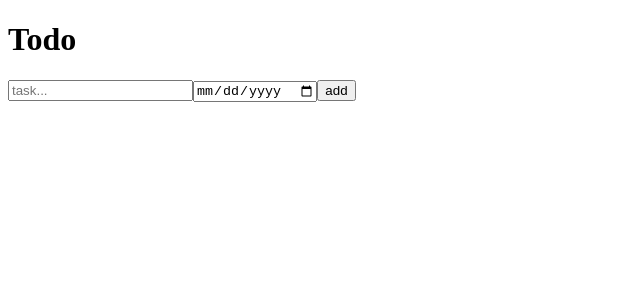
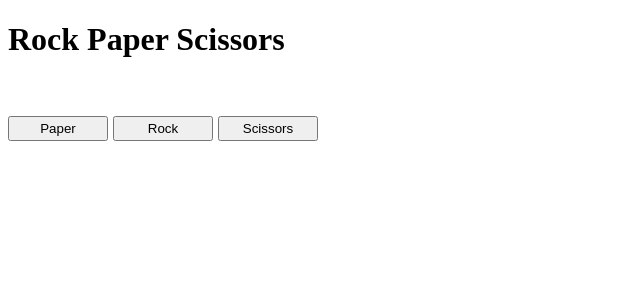
Before and after one commit to muxlisa-maxmudova/typescript, a React (Vite) app: page / in a window 1280 px wide. Shown: the top 300 px of the page, without its empty margins (0-640 px from the left). Built offline with nearby package versions, Linux system fonts and the light colour scheme.

Commit message:
couldn't do the rps

```diff
--- a/src/App.tsx
+++ b/src/App.tsx
@@ -1,9 +1,9 @@
-import Todo from "./State_hook/Todo.tsx";
+import Rock from "./components/Games/Rock.tsx";
 
 const App = () => {
     return (
         <div>
-            <Todo/>
+            <Rock/>
         </div>
     )
 }
--- a/src/State_hook/Todo.tsx
+++ b/src/State_hook/Todo.tsx
@@ -35,11 +35,11 @@ const Todo = () => {
                 onChange={(e)=>{setDate(e.target.value)}}/>
                 <button type={'submit'}>add</button>
             </form>
-            {todo.map((todo)=>(
+            {todo.map((todo, index)=>(
                 <ol key={Math.random()}>
-                    <div>
-                        {todo.name}  {todo.date}
-                        <button style={{ display: todo.name==='' && todo.date==='' && todo.id===0? 'none': 'inline', marginLeft:'5px'}} onClick={() => deleteTodo(todo.id)}>Delete</button>
+                    <div style={{ display: todo.name==='' && todo.date==='' && todo.id===0? 'none': 'inline'}}>
+                        {index}){todo.name}  {todo.date}
+                        <button style={{marginLeft:'5px'}}  onClick={() => deleteTodo(todo.id)}>Delete</button>
                     </div>
                 </ol>
             ))}
--- /dev/null
+++ b/src/components/Games/Rock.tsx
@@ -0,0 +1,16 @@
+const Rock = () => {
+    return (
+        <>
+            <div>
+                <h1>Rock Paper Scissors</h1>
+            </div>
+            <br/>
+            <br/>
+            <button style={{width:'100px', height:'25px', marginRight:'5px'}}>Paper</button>
+            <button style={{width:'100px', height:'25px', marginRight:'5px'}}>Rock</button>
+            <button style={{width:'100px', height:'25px', marginRight:'5px'}}>Scissors</button>
+        </>
+
+    )
+}
+export default Rock
```
